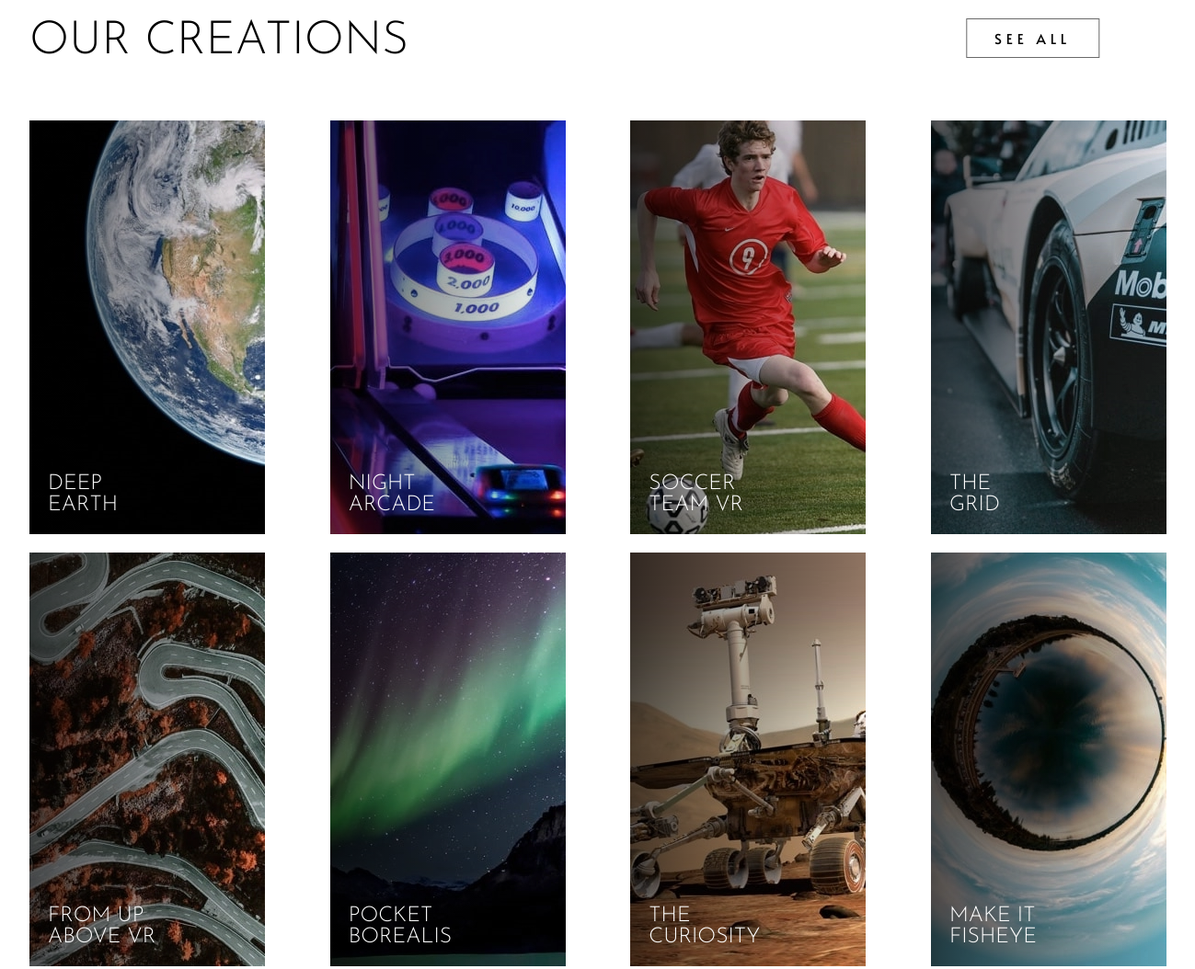
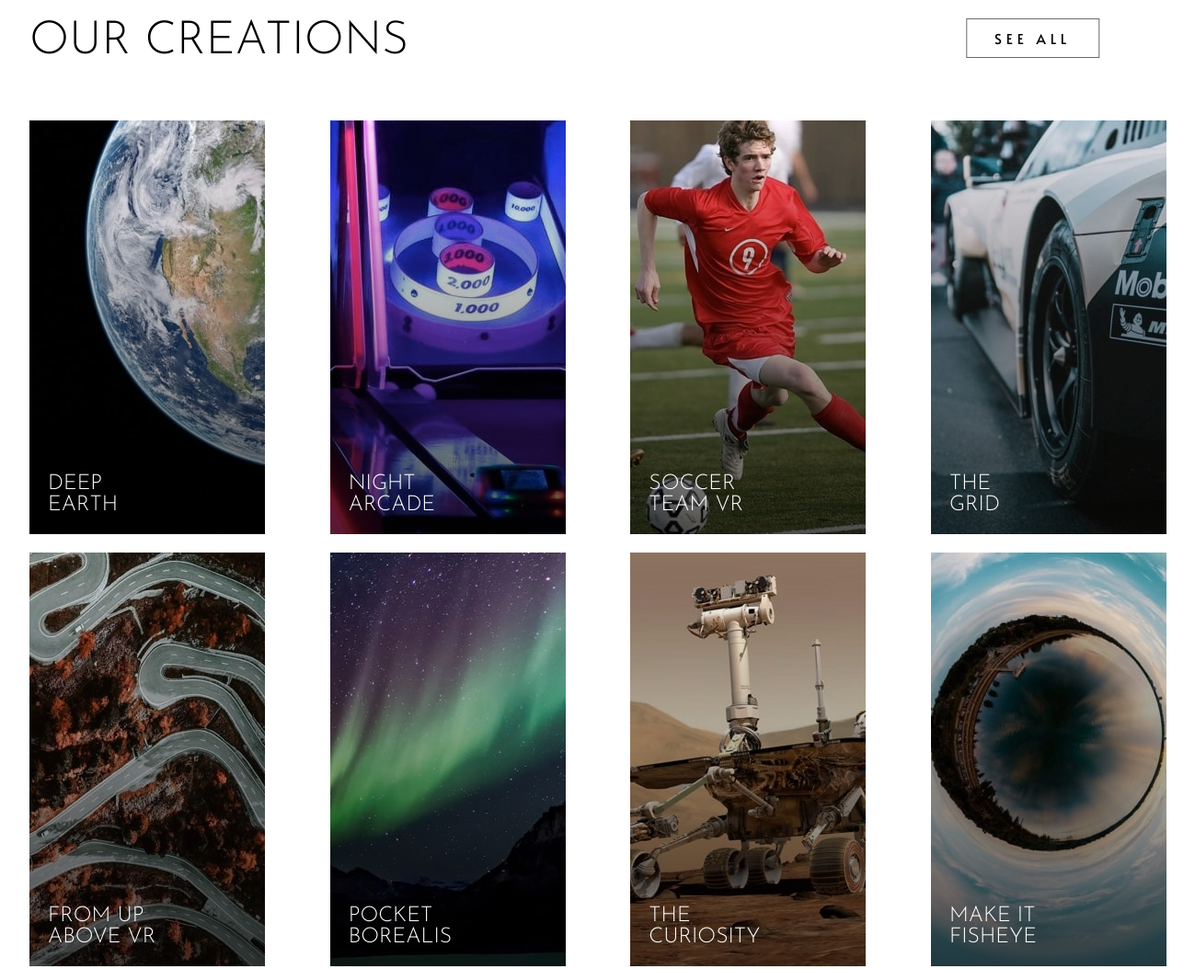
Before and after one commit to Gwenillia/loopstudios-landing-page-main, a website: page index.html in a window 1536 px wide. Shown: the part 1460-2514 px from the top of the page at 92% size, without its empty margins (118-1417 px from the left). Drawn offline with Linux system fonts and the light colour scheme.

Commit message:
Update style.css

```diff
--- a/style.css
+++ b/style.css
@@ -489,6 +489,12 @@ footer > p:last-of-type {
   }
 }
 
+@media screen and (min-width: 1440px) {
+  .creations article::before {
+    background: linear-gradient(to bottom, rgba(150, 0, 0, 0) 0%, rgba(0, 0, 0, 0.65) 100%);
+  }
+}
+
 @media screen and (min-width: 1601px) {
   .intro__content--image + div {
     padding: var(--des-mp);
```
